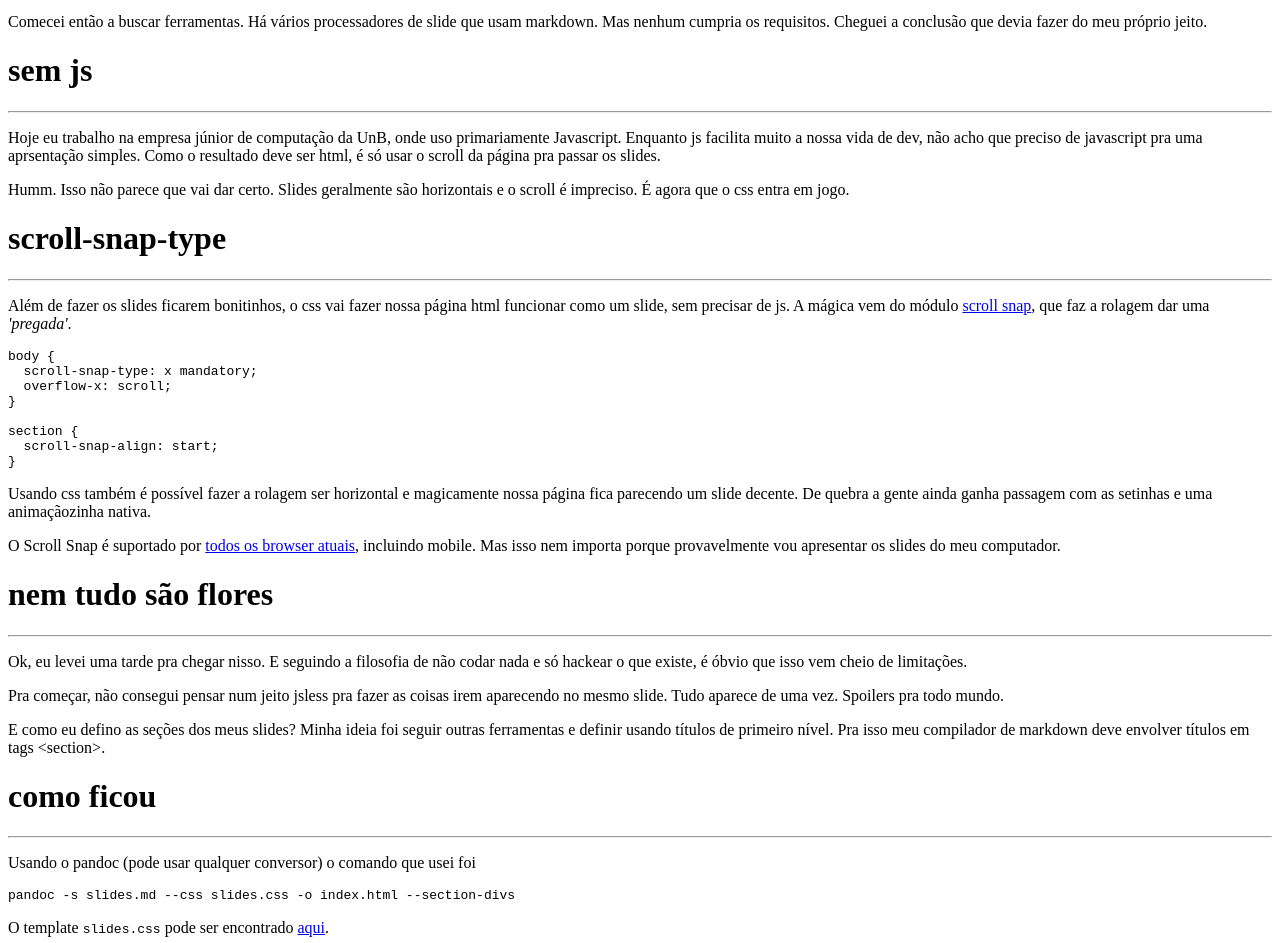
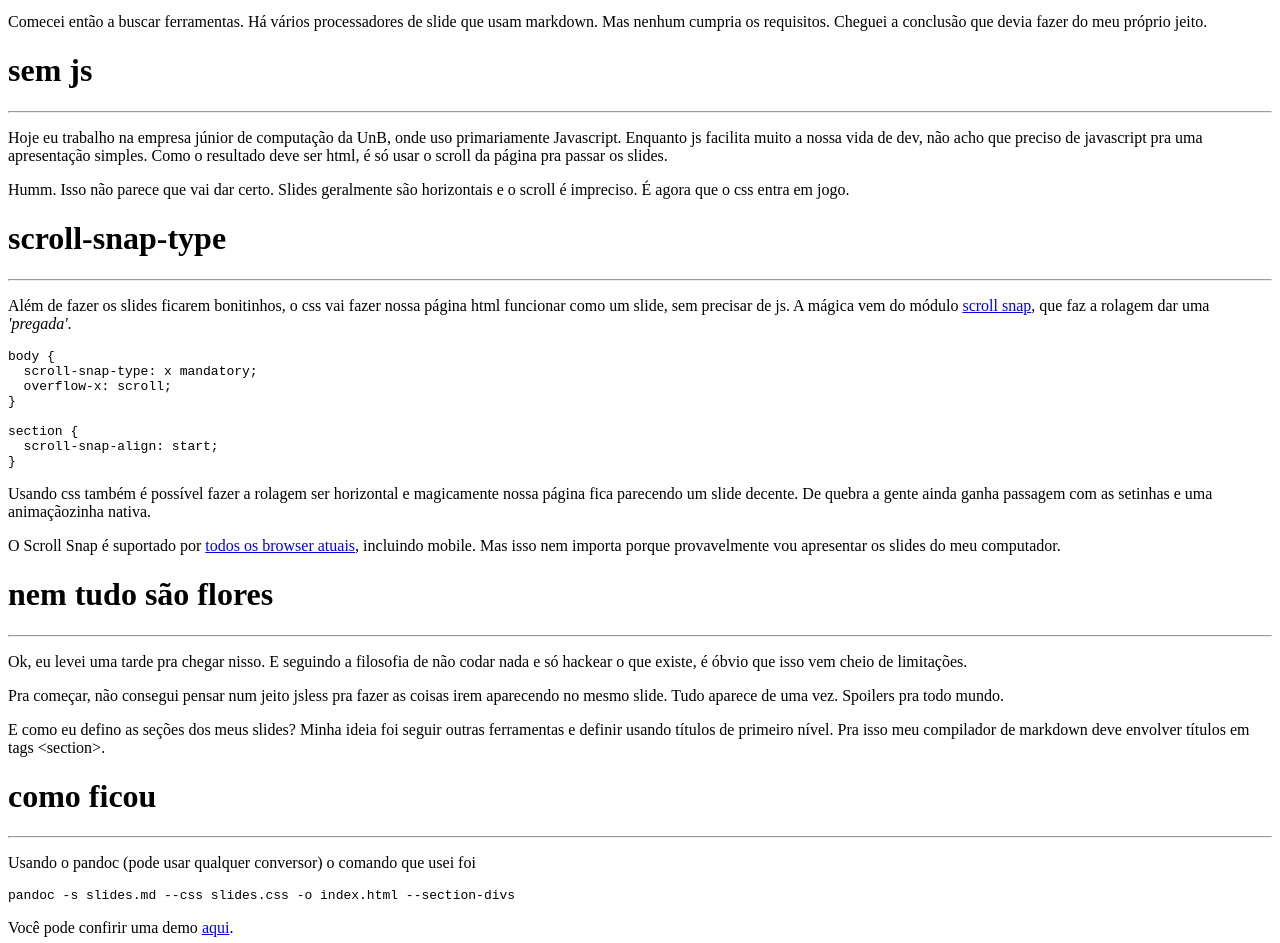
Before and after one commit to brennop/website, a Gatsby site: page /slides in a window 1280 px wide. Shown: the part 309-1252 px from the top of the page. Built offline with nearby package versions, Linux system fonts and the light colour scheme; Gatsby itself is replaced by a stand-in of ours; some packages are replaced by stand-ins of ours; code samples lack their colours.

Commit message:
✏ slides: Fix typo

````diff
--- a/src/posts/slides.md
+++ b/src/posts/slides.md
@@ -37,7 +37,7 @@ próprio jeito.
 Hoje eu trabalho na empresa júnior de computação da UnB,
 onde uso primariamente Javascript. Enquanto js facilita
 muito a nossa vida de dev, não acho que preciso de
-javascript pra uma aprsentação simples. Como o resultado
+javascript pra uma apresentação simples. Como o resultado
 deve ser html, é só usar o scroll da página pra passar os
 slides.
 
@@ -104,6 +104,8 @@ usei foi
 pandoc -s slides.md --css slides.css -o index.html --section-divs
 ```
 
+Você pode confirir uma demo [aqui](https://slides.brn.wtf).
+
 O template `slides.css` pode ser encontrado
 [aqui](https://gist.github.com/brennop/f75b7ba1ce575f3b8a764f04e36faadf).
 
````
